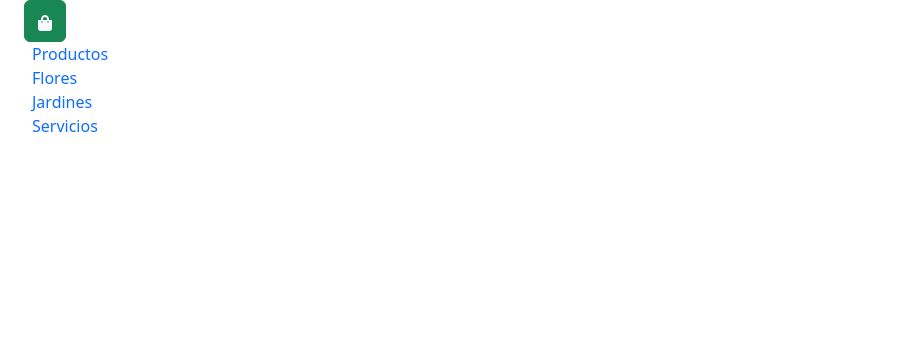
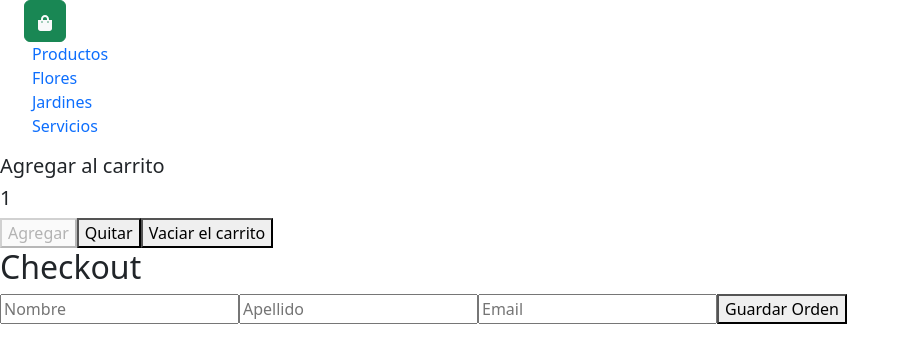
Before and after one commit to Romero02261972/EntregaFinalReact_RomeroChabolla, a React (Vite) app in the folder miTienda/: page /cart/1 in a window 1280 px wide. Shown: the top 362 px of the page, without its empty margins (0-910 px from the left). Built offline with nearby package versions, Linux system fonts and the light colour scheme.

Commit message:
formulario para orden

```diff
--- a/miTienda/src/App.jsx
+++ b/miTienda/src/App.jsx
@@ -1,12 +1,18 @@
-import React from "react";
+import React, { useState } from 'react';
 import { BrowserRouter, Routes, Route } from "react-router-dom";
 import NavBar from "./components/NavBar/NavBar";
 import ItemDetailContainer from "./components/ItemDetailContainer/ItemDetailContainer";
 import ItemListContainer from "./components/ItemListContainer/ItemListContainer";
 import  Checkout  from "./components/Checkout/Checkout";
 import CartWidget from "./components/CartWidget/CartWidget";
+import Count from './components/ItemCount/ItemCount';
 
 function App() {
+  const [product, setProduct] = useState(null);
+
+  const handleBuyerData = (buyerData) => {
+  };
+
   return (
     <BrowserRouter>
       <NavBar />
@@ -15,8 +21,11 @@ function App() {
         <Route path="/category/:category" element={<ItemListContainer />} />
         <Route path="/category/:id" element={<ItemDetailContainer />} />
         <Route path="/item/:id" element={<ItemDetailContainer />} />
-        <Route paht="/Cart" element={<CartWidget />} />
-        <Route path="/Checkout" element= {<Checkout />} />
+        <Route path="/checkout" element={<Checkout />} />
+        <Route
+          path="/cart/:productId"
+          element={<Count product={product} stock={product ? product.stock : 0} />}
+        />
       </Routes>
     </BrowserRouter>
   );
--- a/miTienda/src/components/Checkout/Checkout.jsx
+++ b/miTienda/src/components/Checkout/Checkout.jsx
@@ -1,31 +1,60 @@
-import { addDoc, collection, getFirestore } from 'firebase/firestore'
+import React, { useState } from 'react';
+import { addDoc, collection, getFirestore } from 'firebase/firestore';
 
-export default function Checkout() {
-    function saveOrder(){
-        const orden = {
-            buyer: {
-                nombre: "Luis",
-                telefono: "79876897",
-                email: "luis@luis.com"
-            },
-            items: [
-                {
-                    id: "1",
-                    title: "gardenias",
-                    precio: 5000
-                }
-            ],
-            total: 5000
-        }
+export default function Checkout({ cart }) {
+  const [buyer, setBuyer] = useState({ nombre: '', apellido: '', email: '' });
+  const [savedOrder, setSavedOrder] = useState(null);
 
-        const db = getFirestore()
+  const handleInputChange = (e) => {
+    const { name, value } = e.target;
+    setBuyer({ ...buyer, [name]: value });
+  };
 
-  const ordenesRef = collection(db, "order")
+  const saveOrder = async () => {
+    const orden = {
+      buyer: buyer,
+      items: cart,
+      total: cart.reduce((total, item) => total + item.price * item.quantity, 0)
+    };
 
-addDoc (ordenesRef, orden)
+    const db = getFirestore();
+    const ordersRef = collection(db, 'orders');
+
+    try {
+      const docRef = await addDoc(ordersRef, orden);
+      console.log('Orden guardada:', docRef.id);
+      setSavedOrder(orden);
+    } catch (error) {
+      console.error('Error al guardar la orden:', error);
+    }
+  };
+
+  return (
+    <div>
+      {savedOrder ? (
+        <div>
+          <h2>Orden Guardada</h2>
+          <p>Nombre: {savedOrder.buyer.nombre}</p>
+          <p>Apellido: {savedOrder.buyer.apellido}</p>
+          <p>Email: {savedOrder.buyer.email}</p>
+          <h3>Productos:</h3>
+          {savedOrder.items.map((item) => (
+            <div key={item.id}>
+              <p>{item.title} - Cantidad: {item.quantity}</p>
+              <p>Precio unitario: ${item.precio}</p>
+            </div>
+          ))}
+          <p>Total: ${savedOrder.total}</p>
+        </div>
+      ) : (
+        <div>
+          <h2>Checkout</h2>
+          <input type="text" name="nombre" placeholder="Nombre" value={buyer.nombre} onChange={handleInputChange} />
+          <input type="text" name="apellido" placeholder="Apellido" value={buyer.apellido} onChange={handleInputChange} />
+          <input type="email" name="email" placeholder="Email" value={buyer.email} onChange={handleInputChange} />
+          <button onClick={saveOrder}>Guardar Orden</button>
+        </div>
+      )}
+    </div>
+  );
 }
-
-return (
-<button onClick={saveOrder}>Guardar orden</button>
-)
-}
--- a/miTienda/src/components/ItemCount/ItemCount.jsx
+++ b/miTienda/src/components/ItemCount/ItemCount.jsx
@@ -1,44 +1,47 @@
-import React, { useState } from "react";
-import Checkout from "../Checkout/Checkout";
+import React, { useState } from 'react';
+import Checkout from '../Checkout/Checkout';
 
-const Count = ({ stock }) => {
+const Count = ({ stock, product }) => {
   const [count, setCount] = useState(1);
   const [cart, setCart] = useState([]);
 
   const agregar = () => {
-    if (count <= stock) {
-      const newCartItem = {
-        id: Math.random(),
-        count: count,
-      };
+    if (count < stock) {
+      setCount(count + 1);
+    }
+  };
+
+  const guardarOrden = () => {
+    if (count > 0) {
+      const newCartItem = { ...product, quantity: count };
       setCart([...cart, newCartItem]);
-      console.log("Producto agregado al carrito:", newCartItem);
-    } else {
-      console.log("No hay suficientes artículos");
+      console.log('Orden guardada:', newCartItem);
+      setCount(1);
     }
   };
 
   const vaciar = () => {
     setCart([]);
+    setCount(0);
   };
 
   const quitar = () => {
-    if (count > 0) {
+    if (count > 1) {
       setCount(count - 1);
     }
   };
 
   return (
     <div>
-      <h5>agregar al carrito </h5>
+      <h5>Agregar al carrito </h5>
       <h5>{count}</h5>
 
       <button onClick={agregar} disabled={count >= stock}>
-        agregar
+        Agregar
       </button>
-      <button onClick={quitar}>quitar</button>
-      <button onClick={vaciar}>vaciar el carrito</button>
-      <Checkout cart={cart} />
+      <button onClick={quitar}>Quitar</button>
+      <button onClick={vaciar}>Vaciar el carrito</button>
+      <Checkout cart={cart} buyer={{ name: '', telefono: '', email: '' }} />
     </div>
   );
 };
```
